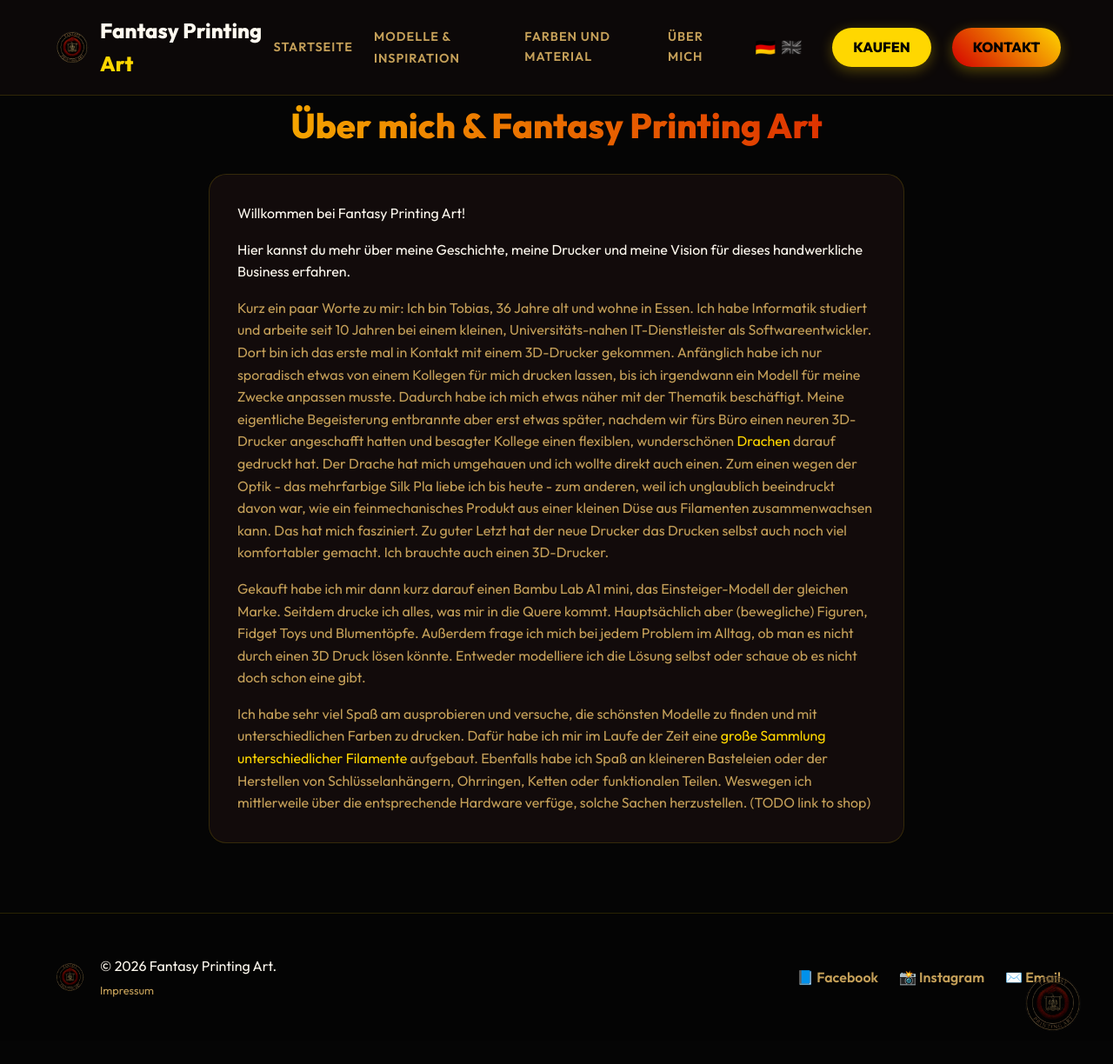
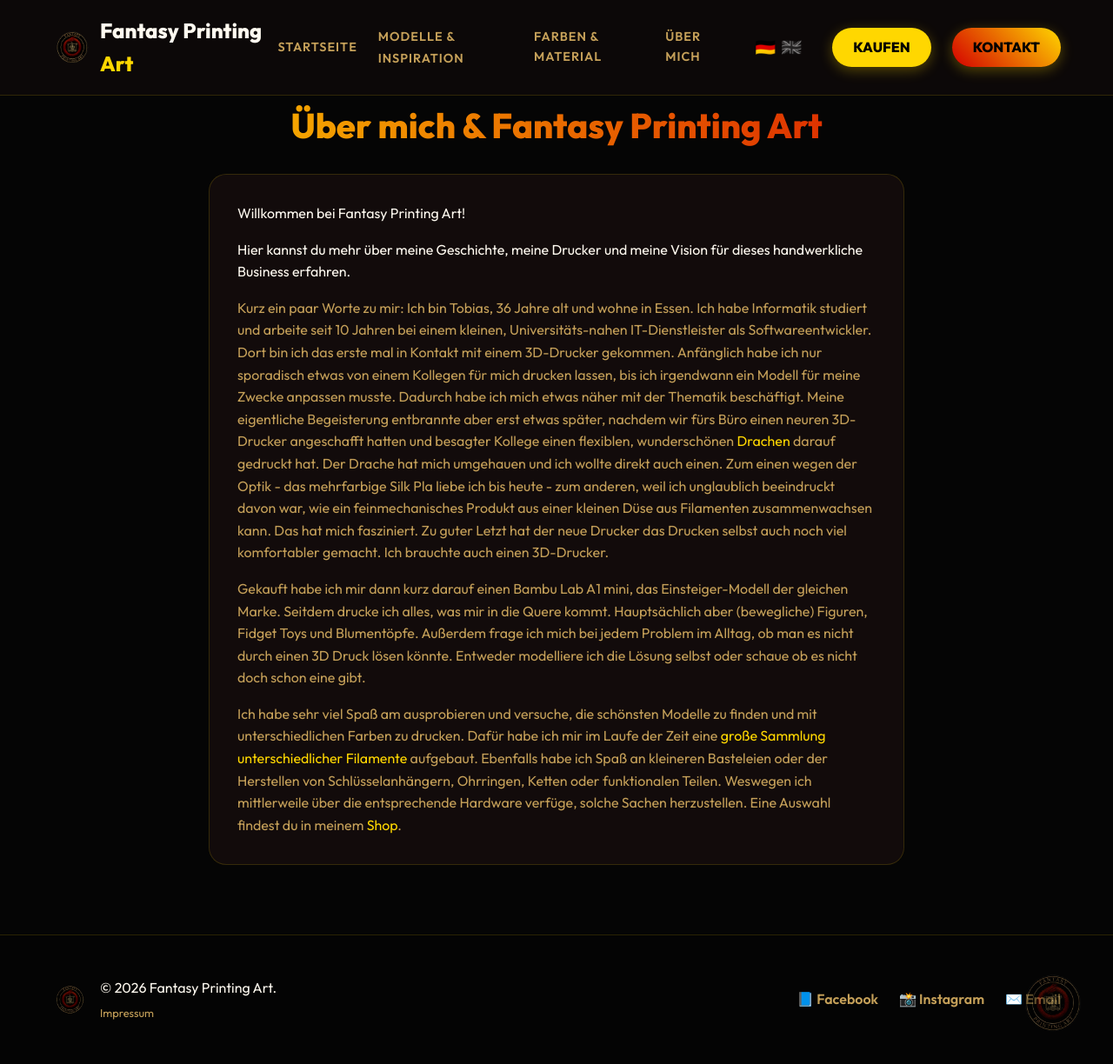
Before and after one commit to HdAugerninge/HdAugerninge.github.io, a Jekyll site: the page built from about.md, in a window 1280 px wide and 1224 px high. Shown: the whole window at 87% size. Built offline with Jekyll 4.4.1, drawn with Linux system fonts in a browser that asks for light colours.

Commit message:
Add link to shop on about page and cleanup missing changes

```diff
--- a/_data/de.yml
+++ b/_data/de.yml
@@ -6,7 +6,7 @@ nav:
   fidgets: "Fidgets"
   nerdstuff: "Nerd-Kram"
   practical: "Praktisches"
-  materials: "Farben und Material"
+  materials: "Farben & Material"
   about: "Über mich"
   contact: "Kontakt"
   shop: "Kaufen"
--- a/_includes/about_de.html
+++ b/_includes/about_de.html
@@ -42,8 +42,7 @@
                 unterschiedlicher Filamente</a> aufgebaut.
             Ebenfalls habe ich Spaß an kleineren Basteleien oder der Herstellen von Schlüsselanhängern, Ohrringen,
             Ketten oder funktionalen Teilen.
-            Weswegen ich mittlerweile über die entsprechende Hardware verfüge, solche Sachen herzustellen. (TODO link to
-            shop)
+            Weswegen ich mittlerweile über die entsprechende Hardware verfüge, solche Sachen herzustellen. Eine Auswahl findest du in meinem <a href="{{ '/shop.html' | relative_url }}">Shop</a>.
         </p>
 
     </div>
--- a/_includes/materials_de.html
+++ b/_includes/materials_de.html
@@ -1,5 +1,5 @@
 <div class="container" style="margin-top: 120px; min-height: 60vh;">
-    <h2>Verfügbare Farben und Materialien</h2>
+    <h2>Verfügbare Farben & Materialien</h2>
     <p style="text-align: center; color: var(--text-secondary); max-width: 600px; margin: 0 auto 3rem auto;">
         Ich verfüge über eine umfangreiche Auswahl an Premium-Filamenten. Entdecke hier die verschiedenen Möglichkeiten
         für deine Modelle.
--- a/materials.md
+++ b/materials.md
@@ -1,6 +1,6 @@
 ---
 layout: default
-title: Farben und Material
+title: Farben & Material
 lang: de
 ---
 
```
